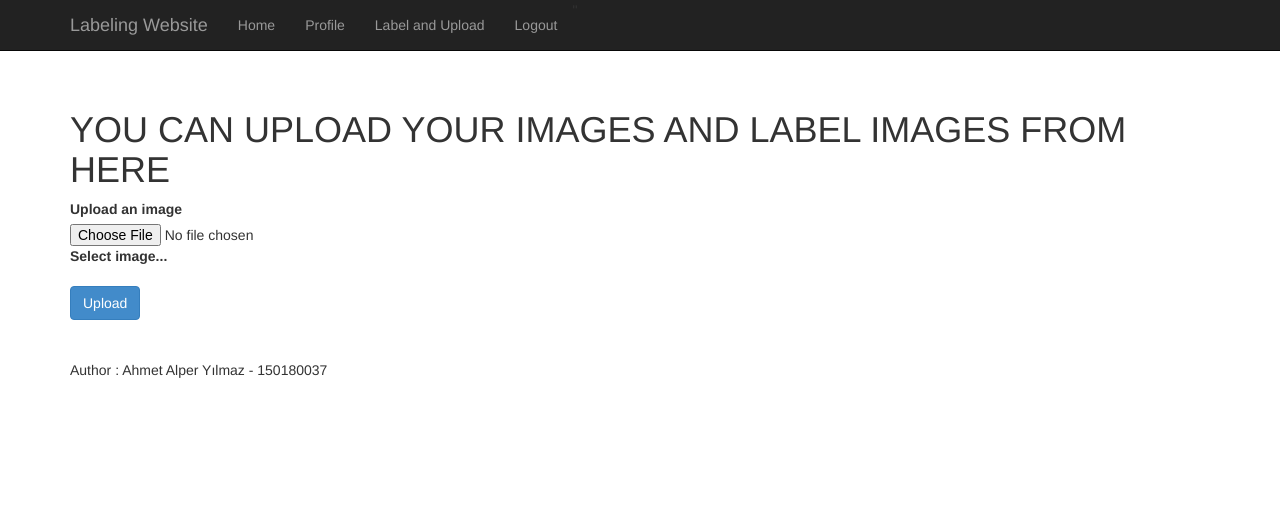
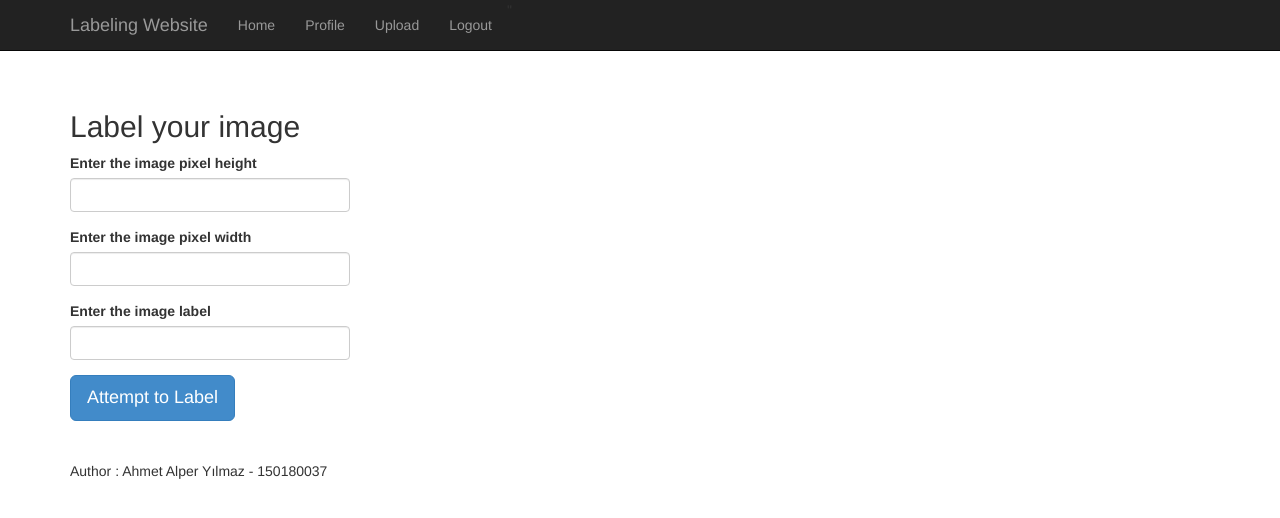
Before and after one commit to AhmetAlperYilmaz/LabelingWebsite, a Flask app: page /label in a window 1280 px wide. Shown: the top 518 px of the page. Run offline with Flask 2, Linux system fonts and the light colour scheme; the visitor is signed in with stand-in values (Sample User, id 1); some libraries are stand-ins or nearby versions.

Commit message:
label insert

```diff
--- a/LabelingWebsite/templates/label.html
+++ b/LabelingWebsite/templates/label.html
@@ -2,7 +2,7 @@
 {% import "bootstrap/wtf.html" as wtf %}
 
 {% block title %}
-Label and Upload Images
+Label Images
 {% endblock %}
 
 {% block styles %}
@@ -11,19 +11,14 @@ Label and Upload Images
 {% endblock %}
 
 {% block content %}
-<br />
-<br />
-<h1> YOU CAN UPLOAD YOUR IMAGES AND LABEL IMAGES FROM HERE</h1>
-
-<form action="/label" method="POST" enctype="multipart/form-data">
-    <div class="form-group">
-        <label>Upload an image</label>
-        <div class="custom-file">
-            <input oninput="filesize(this);" type="file" class="custom-file-input" name="image" id="image">
-            <label class="custom-file-label" for="image">Select image...</label>
-        </div>
-    </div>
-
-    <button type="submit" class="btn btn-primary">Upload</button>
+<br/>
+<br/>
+<form class="form-signin" method="POST" action="/label">
+        <h2 class="form-signin-heading">Label your image</h2>
+        {{ image.hidden_tag() }}
+        {{ wtf.form_field(image.height) }}
+        {{ wtf.form_field(image.width) }}
+        {{ wtf.form_field(image.label)}}
+        <button class="btn btn-lg btn-primary" type="submit">Attempt to Label</button>
 </form>
 {% endblock %}
--- a/LabelingWebsite/templates/layout.html
+++ b/LabelingWebsite/templates/layout.html
@@ -26,7 +26,7 @@
                     <li><a href="{{ url_for('index') }}">Home</a></li>
                     {% if current_user.is_authenticated %}
                         <li><a href="{{ url_for('profile') }}">Profile</a></li>
-                        <li><a href="{{ url_for('label') }}">Label and Upload</a></li>"
+                        <li><a href="{{ url_for('upload') }}">Upload</a></li>"
                         <li><a href="{{ url_for('logout') }}">Logout</a></li>
                     {% else %}
                         <li><a href="{{ url_for('login') }}">Login</a></li>
--- a/LabelingWebsite/views.py
+++ b/LabelingWebsite/views.py
@@ -40,9 +40,9 @@ class RegisterForm(FlaskForm):
     show_password = BooleanField('Show password', id='check')
 
 class ImageForm(FlaskForm):
-    height = StringField('Enter the image height', validators=[Length(max=4)])
-    width = StringField('Enter the image width', validators=[Length(max=4)])
-    label = StringField('Enter the image label (optional)', validators=[Length(max=255)])
+    height = StringField('Enter the image pixel height', validators=[Length(max=4)])
+    width = StringField('Enter the image pixel width', validators=[Length(max=4)])
+    label = StringField('Enter the image label', validators=[Length(max=255)])
 
 class UpdateForm(FlaskForm):
     oldpassword = PasswordField('Old Password', validators=[InputRequired(), Length(min=8, max=64)], id='password1')
@@ -113,7 +113,7 @@ def signup():
             result = db.add_user(str(form.username.data), hash_password)
             result_2 = db.add_user_info(str(form.email.data),str(form.username.data),str(form.name.data),str(form.surname.data))
             result_3 = db.add_user_stats(str(form.username.data))
-            if result == "success" and result_2 == "success":
+            if result == "success" and result_2 == "success" and result_3 == "success":
                 flash(f'Account is successfully created for the username: {form.username.data}','success')
                 return redirect(url_for('login'))
             else:
@@ -252,9 +252,11 @@ def allowed_image(filename):
     else:
         return False
 
-@app.route('/label', methods=['GET', 'POST'])
+@app.route('/upload', methods=['GET', 'POST'])
 @login_required
-def label():
+def upload():
+    if not current_user.is_authenticated:
+        return redirect("/")
     if request.method == "POST":
         if request.files:
             image = request.files["image"]
@@ -270,7 +272,25 @@ def label():
             flash(f'Image has been saved', 'success')
             return redirect(request.url)
 
-    return render_template('label.html', title='Label Page')
+    return render_template('upload.html', title='Upload Page')
+
+@app.route('/label', methods=['GET', 'POST'])
+@login_required
+def label():
+    if not current_user.is_authenticated:
+        return redirect("/")
+    image = ImageForm()
+    if image.validate_on_submit():
+        result1 = db.add_image(int(image.height.data), int(image.width.data), current_user.username)
+        result2 = db.add_label_category(str(image.label.data))
+        result3 = db.add_image_stats(str(image.label.data))
+        if result1 == "success" and result2 == "success" and result3 == "success":
+            flash(f'Image is added successfully: {image.label.data}','success')
+            return redirect(url_for('label'))
+        else:
+            flash(f'Failed to add your image please try again.', 'danger')
+
+    return render_template('label.html', title='Label Page', image = image)
 
 @app.route('/del')
 def deleting_db():
@@ -331,8 +351,8 @@ def initializing_db():
             query = """CREATE TABLE IMAGES
                     (
                         IMAGE_ID INTEGER NOT NULL,
-                        HEIGHT INT NOT NULL,
-	                    WIDTH INT NOT NULL,
+                        HEIGHT INTEGER NOT NULL,
+	                    WIDTH INTEGER NOT NULL,
                         USERNAME character varying(64) NOT NULL,
                         PRIMARY KEY (IMAGE_ID),
                         UNIQUE (IMAGE_ID),
--- a/database.py
+++ b/database.py
@@ -94,33 +94,36 @@ class Database:
             url = os.getenv("DATABASE_URL")
             with dbapi2.connect(url) as conn:
                 with conn.cursor() as cursor:
-                    statement = """INSERT INTO LABEL_CATEGORIES (LABELED_AS, TOTAL_COUNT, TOTAL_DOWNLOAD) VALUES (%s, 0, 0);"""
+                    statement = """INSERT INTO LABEL_CATEGORIES (LABELED_AS, TOTAL_COUNT, TOTAL_DOWNLOAD) VALUES (%s, 1, 0);"""
                     data = (labeled_as,)
                     cursor.execute(statement, data)
             return "success"
         except Exception:
             return "fail"
 
-    def add_image(self, image_id, height, width, username):
+    def add_image(self, height, width, username):
         try:
+            self.last_image_id += 1
             url = os.getenv("DATABASE_URL")
             with dbapi2.connect(url) as conn:
                 with conn.cursor() as cursor:
-                    statement = """INSERT INTO IMAGES (IMAGE_ID, HEIGHT, WIDTH, USERNAME) VALUES (%d, %s, %s, %s)"""
-                    data = (image_id, height, width, username)
+                    statement = """INSERT INTO IMAGES (IMAGE_ID, HEIGHT, WIDTH, USERNAME) VALUES (%s, %s, %s, %s)"""
+                    data = (self.last_image_id, height, width, username)
                     cursor.execute(statement, data)
             return "success"
         except Exception:
             return "fail"
 
-    def add_image_stats(self, image_id, total_count_label, total_count_download, labeled_as):
+    def add_image_stats(self, labeled_as):
         try:
             url = os.getenv("DATABASE_URL")
             with dbapi2.connect(url) as conn:
                 with conn.cursor() as cursor:
-                    statement = """INSERT INTO IMAGE_STATS (IMAGE_ID, TOTAL_COUNT_LABEL, TOTAL_COUNT_DOWNLOAD, LABELED_AS) VALUES (%d, 0, 0, %s)"""
-                    data = (image_id, labeled_as)
+                    statement = """INSERT INTO IMAGE_STATS (IMAGE_ID, TOTAL_COUNT_LABEL, TOTAL_COUNT_DOWNLOAD, LABELED_AS) VALUES (%s, 0, 0, %s)"""
+                    print("wa233r")
+                    data = (self.last_image_id,labeled_as,)
                     cursor.execute(statement, data)
+                    print("war")
             return "success"
         except Exception:
             return "fail"
--- a/dbinit.py
+++ b/dbinit.py
@@ -43,8 +43,8 @@ INIT_STATEMENTS = [
     """CREATE TABLE if not exists IMAGES
     (
     IMAGE_ID INTEGER NOT NULL,
-    HEIGHT INT NOT NULL,
-	WIDTH INT NOT NULL,
+    HEIGHT INTEGER NOT NULL,
+	WIDTH INTEGER NOT NULL,
     USERNAME character varying(64) NOT NULL,
     PRIMARY KEY (IMAGE_ID),
     UNIQUE (IMAGE_ID),
```
Also changed, not shown: LabelingWebsite/templates/upload.html (added, +34 -0 lines), LabelingWebsite/static/img/uploads/Kant.jpg (added).
